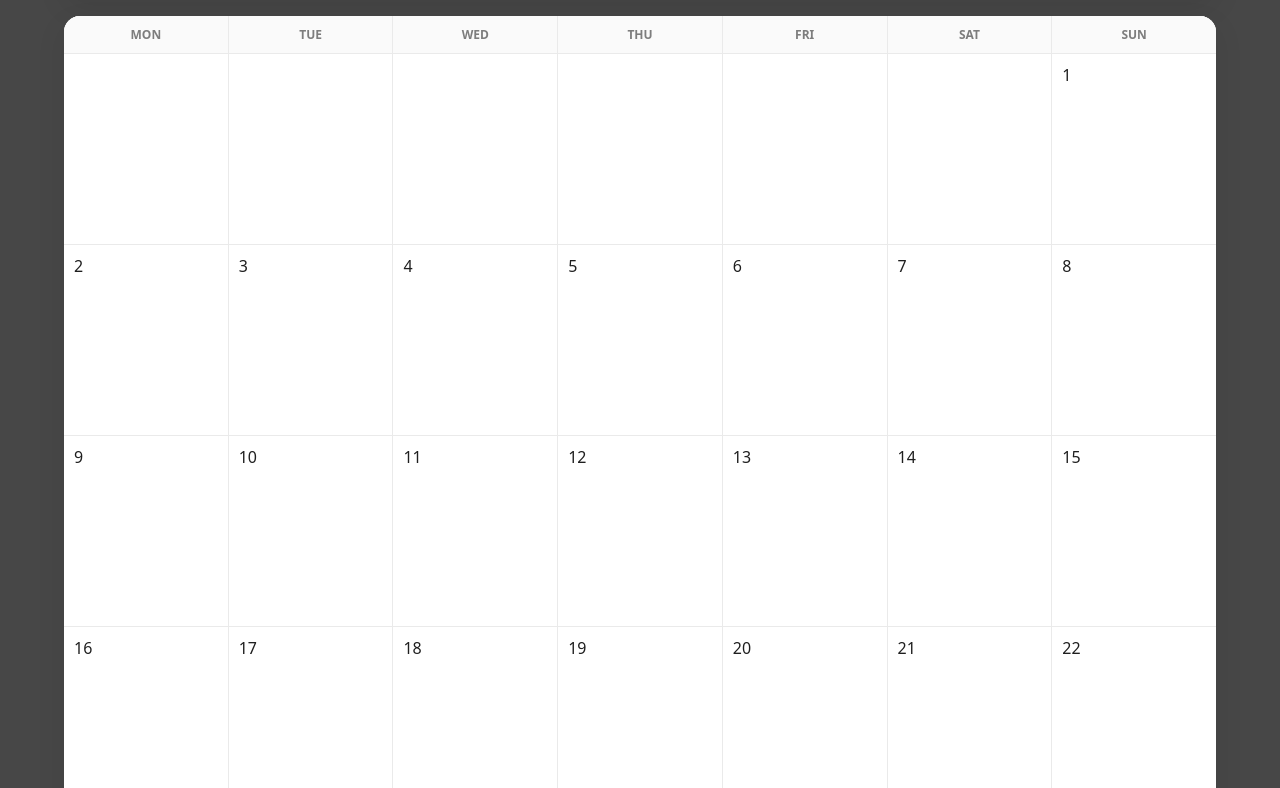
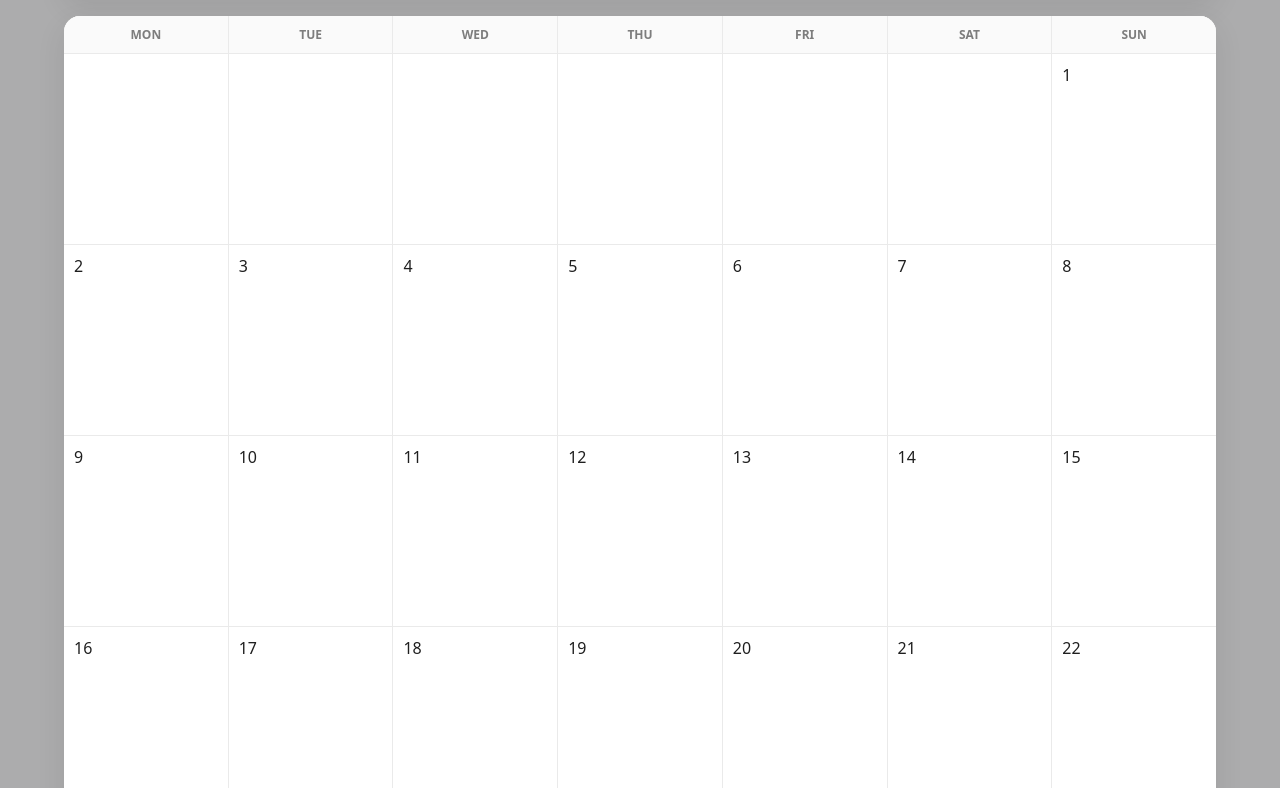
Before and after one commit to Agust-ux/Tid-ting_backup, a plain HTML site: page calendar.html in a window 1280 px wide. Shown: the part 375-1163 px from the top of the page. Drawn offline with nearby package versions, Linux system fonts and the light colour scheme.

Commit message:
Change background color of body to #acacad

```diff
--- a/css/calendar.css
+++ b/css/calendar.css
@@ -12,7 +12,7 @@
 body {
   margin: 0;
   font-family: system-ui;
-  background: #474747;
+  background: #acacad;
   color: var(--text);
 }
 
```
